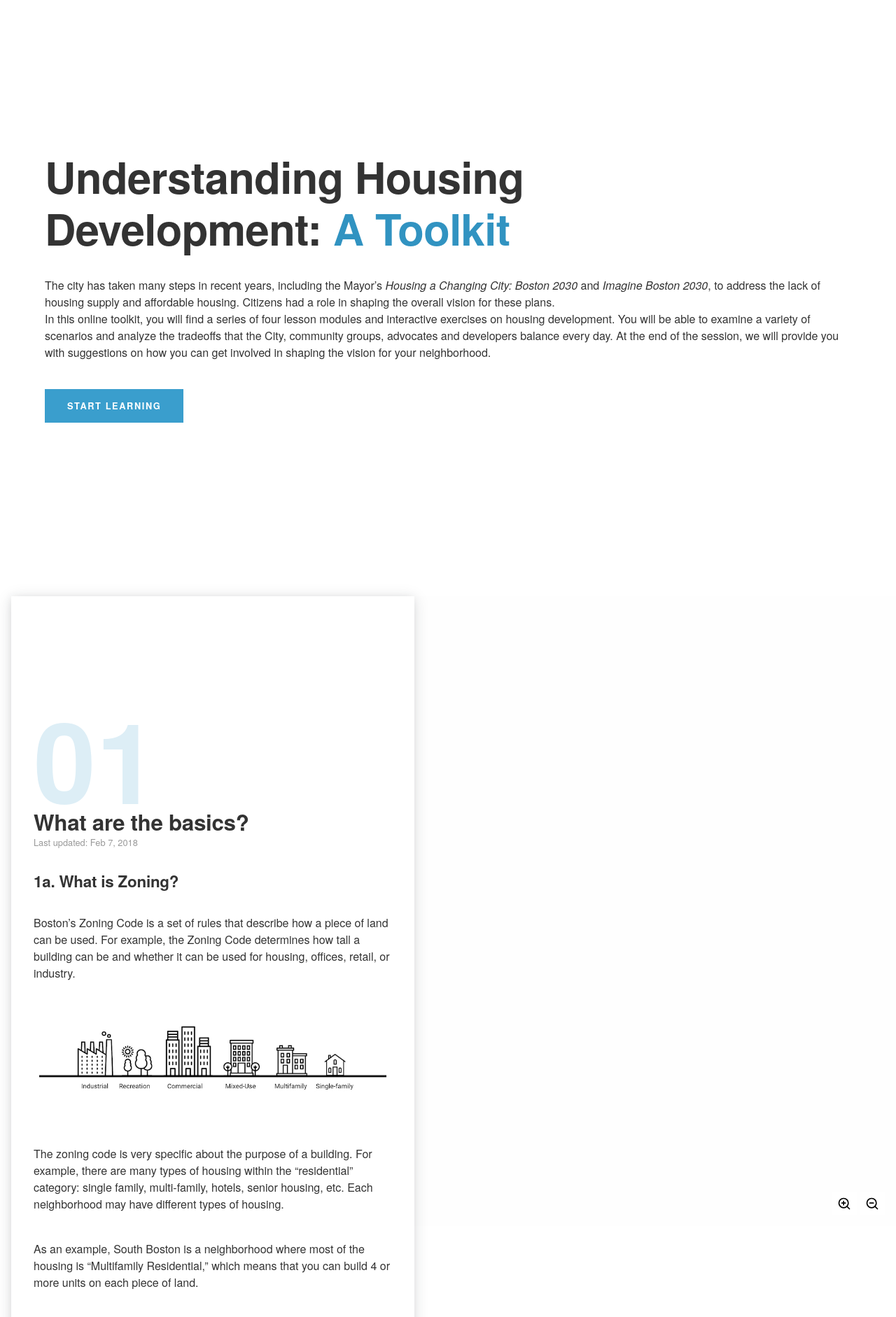
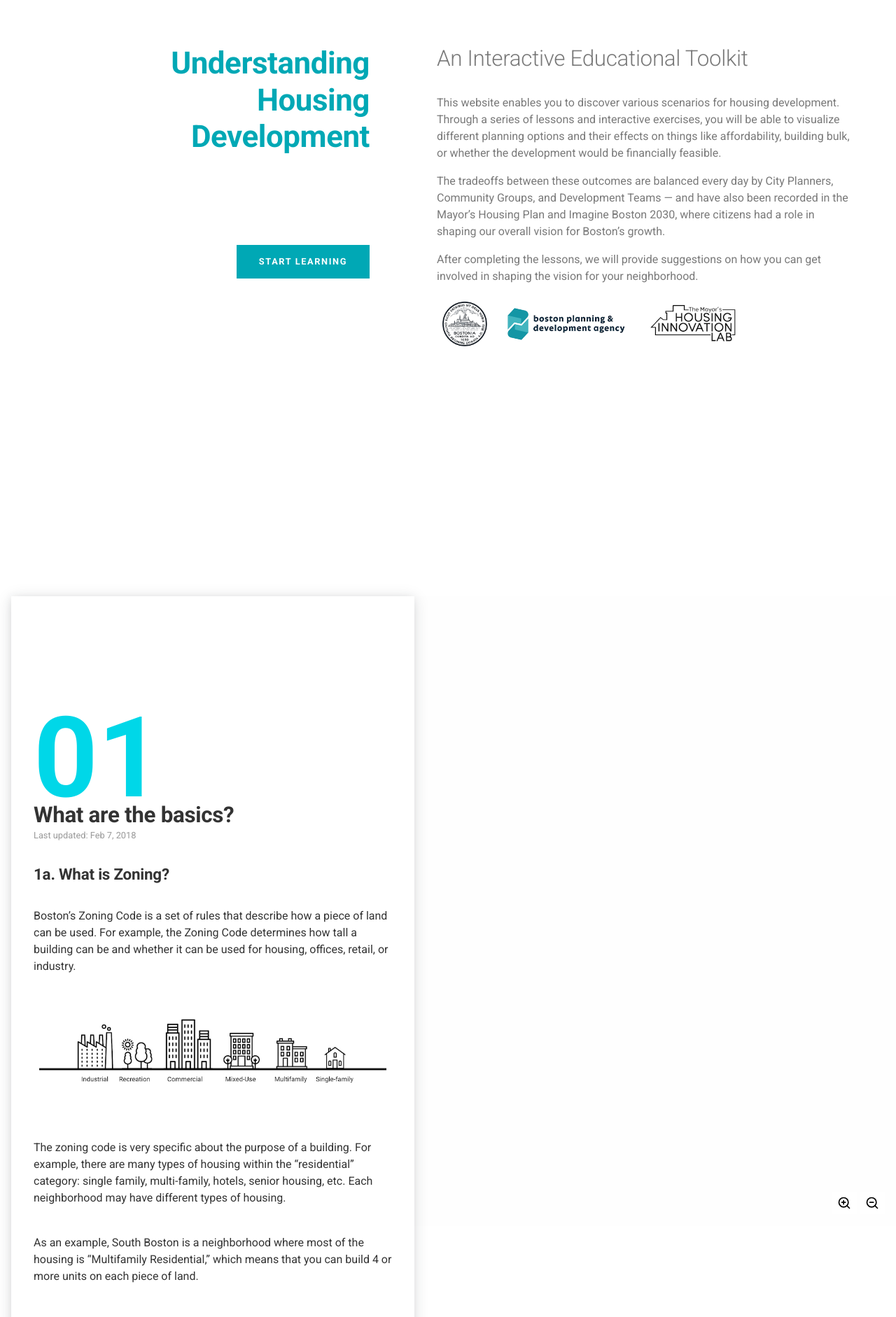
Before and after one commit to isaacchansky/housingilab, a Jekyll site: the page built from index.html, in a window 1280 px wide. Shown: the top 1882 px of the page at 70% size. Built offline with Jekyll 4.4.1, drawn with Linux system fonts in a browser that asks for light colours; a script that is not in the unit is left out.

Commit message:
add logos to headder

```diff
--- a/_includes/head.html
+++ b/_includes/head.html
@@ -2,6 +2,9 @@
   <meta charset="utf-8">
   <meta http-equiv="X-UA-Compatible" content="IE=edge">
   <meta name="viewport" content="width=device-width, initial-scale=1">
+
+  <link href="https://fonts.googleapis.com/css?family=Roboto:300,400,500,700" rel="stylesheet">
+
 
   <title>{% if page.title %}{{ page.title }}{% else %}{{ site.title }}{% endif %}</title>
   <meta name="description" content="{% if page.excerpt %}{{ page.excerpt | strip_html | strip_newlines | truncate: 160 }}{% else %}{{ site.description }}{% endif %}">
--- a/_includes/hero.html
+++ b/_includes/hero.html
@@ -1,17 +1,28 @@
 <header class="site-header">
   <div class="hero">
     <div class="hero__container">
-      <h1 class="hero__title">
-        Understanding Housing Development:
-        <span>A Toolkit</span>
-      </h1>
-      <p class="lead">
-        The city has taken many steps in recent years, including the Mayor’s <em>Housing a Changing City: Boston 2030</em> and <em>Imagine Boston 2030</em>, to address the lack of housing supply and affordable housing. Citizens had a role in shaping the overall vision for these plans.
-        <br>
-        In this online toolkit, you will find a series of four lesson modules and interactive exercises on housing development. You will be able to examine a variety of scenarios and analyze the tradeoffs that the City, community groups, advocates and developers balance every day.  At the end of the session, we will provide you with suggestions on how you can get involved in shaping the vision for your neighborhood.
-      </p>
+      <div class="hero__primary">
+        <h1>Understanding <br>Housing <br>Development</h1>
+        <button id="start" class="button--primary">Start learning</button>
+      </div>
 
-      <button id="start" class="button--primary">Start learning</button>
+      <div class="hero__secondary">
+        <h2>An Interactive Educational Toolkit</h2>
+        <p>This website enables you to discover various scenarios for housing development. Through a series of lessons and interactive exercises, you will be able to visualize different planning options and their effects on things like affordability, building bulk, or whether the development would be financially feasible.
+        </p>
+        <p>
+        The tradeoffs between these outcomes are balanced every day by City Planners, Community Groups, and Development Teams — and have also been recorded in the Mayor’s Housing Plan and Imagine Boston 2030, where citizens had a role in shaping our overall vision for Boston’s growth.
+        </p>
+        <p>
+        After completing the lessons, we will provide suggestions on how you can get involved in shaping the vision for your neighborhood.</p>
+        <div class="logos">
+          <img src="/housingilab/images/city-of-boston-logo.png" alt="City of Boston logo">
+          <img src="/housingilab/images/bpda-logo.png" alt="Boston Planning and Development Association logo">
+          <img src="/housingilab/images/hil-logo.png" alt="Housing Innovation Lab logo">
+        </div>
+      </div>
+
+
     </div>
   </div>
 </header>
--- a/_sass/_components.scss
+++ b/_sass/_components.scss
@@ -46,7 +46,7 @@
 
 .lesson__indicator {
     @extend %t-jumbo;
-    color: lighten($color_blue, 40%);
+    color: lighten($color_blue, 10%);
     z-index: 0;
 }
 
--- a/_sass/_layout.scss
+++ b/_sass/_layout.scss
@@ -12,10 +12,36 @@ body {
         // width: calc(40% + 8rem);
         min-height: calc(100vh - 4rem);
         display: flex;
-        flex-direction: column;
         justify-content: center;
         align-items: flex-start;
         padding: 4rem;
+    }
+
+    .hero__primary {
+        min-width: 35rem;
+        padding-right: 6rem;
+        text-align: right;
+
+        h1 {
+            color: $color_blue;
+            margin-bottom: 8rem;
+        }
+
+    }
+    .hero__secondary {
+        color: $color_dark-grey;
+        h2 {
+            font-weight: 300;
+        }
+        p {
+            margin-bottom: 1rem;
+        }
+    }
+
+    .logos {
+        img {
+            height: 5rem;
+        }
     }
 }
 
--- a/css/main.scss
+++ b/css/main.scss
@@ -6,7 +6,7 @@
 
 
 // Our variables
-$base-font-family: "HelveticaNeue", "Helvetica Neue", Helvetica, Arial, sans-serif;
+$base-font-family: "Roboto", "HelveticaNeue", "Helvetica Neue", Helvetica, Arial, sans-serif;
 $base-font-size:   16px;
 $base-font-weight: 400;
 $small-font-size:  $base-font-size * 0.875;
@@ -18,12 +18,14 @@ $spacing-unit:     30px;
 $color_yellow: #FFEB3B;
 $color_yellow-pale: #f9f5ce;
 $color_copper: #e09a3c;
-$color_blue: #3A9ECD;
-$color_green: #50a562;
+$color_blue: #00A8B5;
+$color_blue-pale: #00A8B5;
+$color_green: #00A8B5;
 $color_red: #f3614f;
 $color_black: #333333;
 $color_white: #FFFFFF;
 $color_grey: #CCCCCC;
+$color_dark-grey: #797979;
 
 
 // BPDA colors
```
Also changed, not shown: images/bpda-logo.png (added), images/city-of-boston-logo.png (added), images/hil-logo.png (added), 5 other files.
